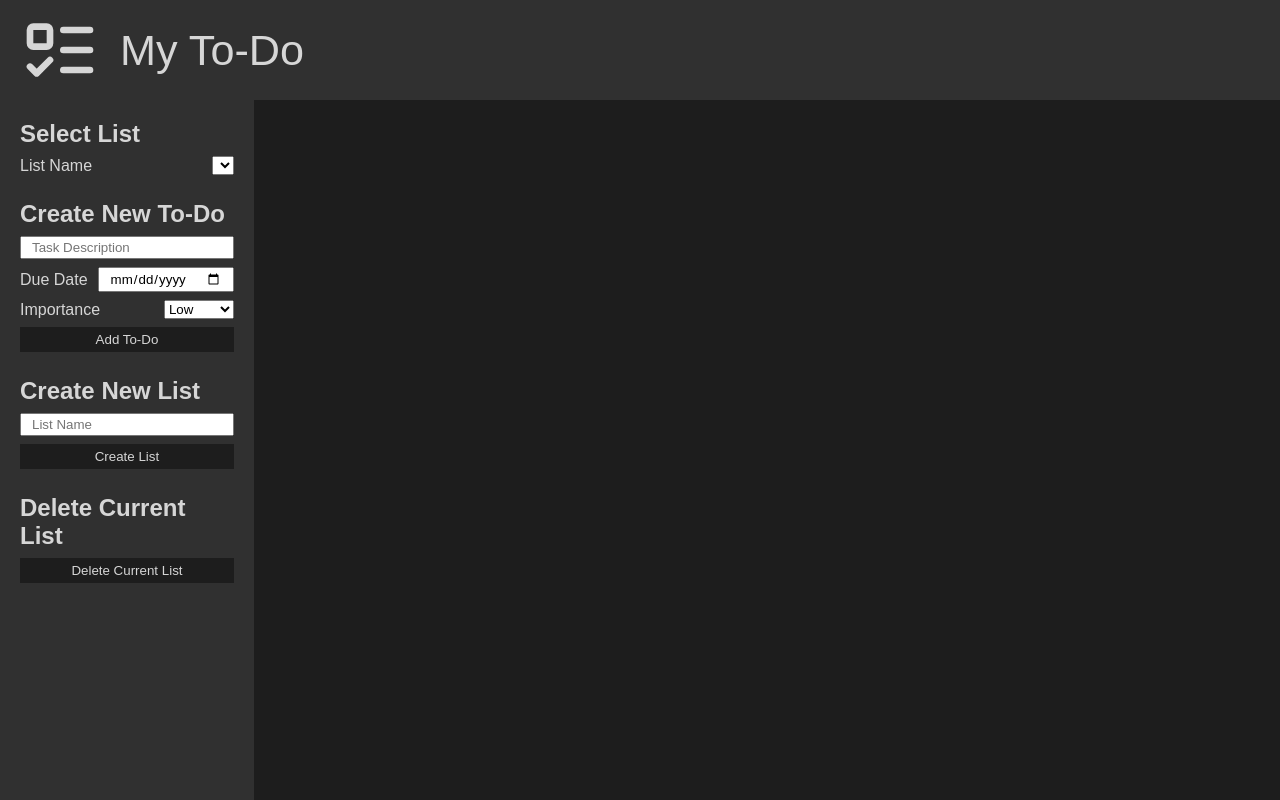
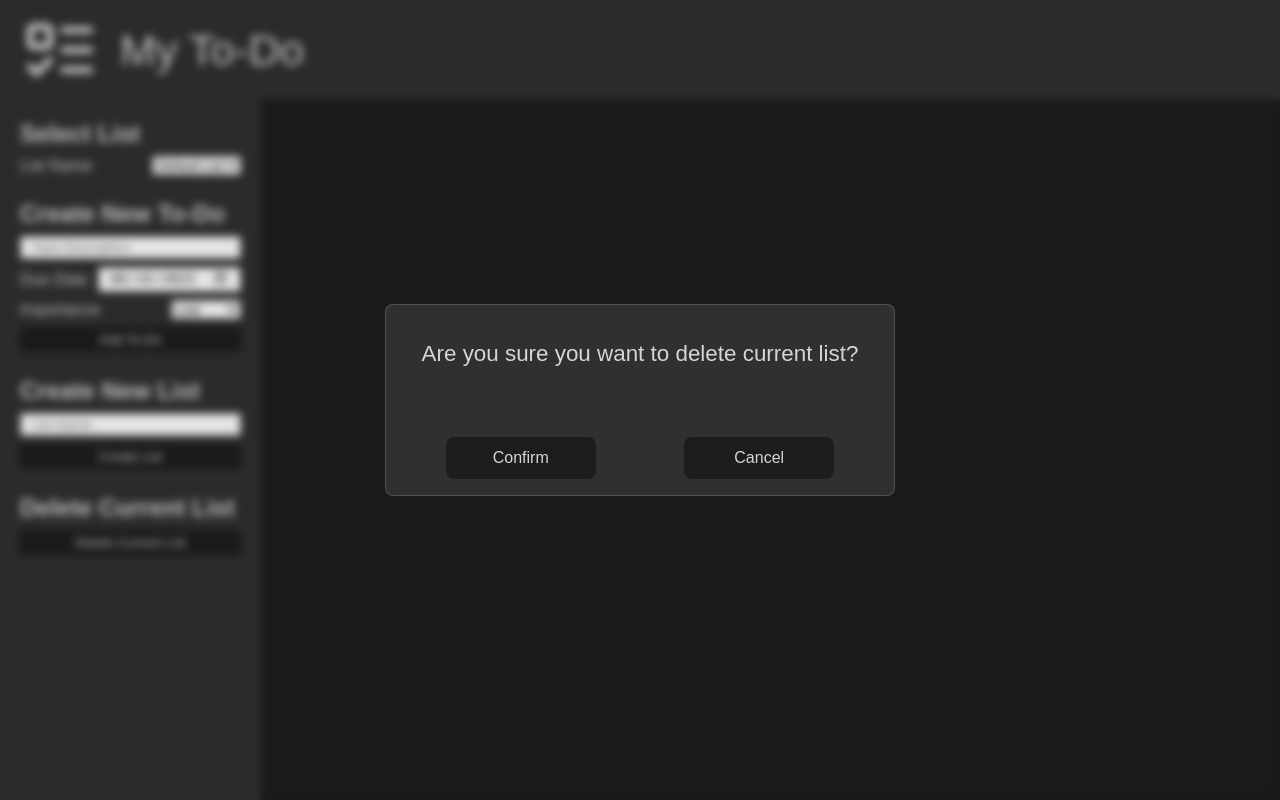
Before and after one commit to ZwierQ/todo-list, a website built with webpack: page src/index.html in a window 1280 px wide. Both pictures are taken after a click on the button "Delete Current List". Built offline with nearby package versions, Linux system fonts and the light colour scheme.

Commit message:
feat: add confirmation modal for deleting list
feat: prevent picking past dates

```diff
--- /dev/null
+++ b/src/components/Modal.js
@@ -0,0 +1,18 @@
+const Modal = (parentElement) => {
+  const modal = document.createElement("dialog");
+  modal.id = "modal";
+
+  modal.innerHTML = `
+    <div class="confirm-delete">
+      Are you sure you want to delete current list?
+    </div>
+    <div class="confirm-buttons">
+      <button type="button" class="modal-button confirm">Confirm</button>
+      <button type="button" class="modal-button cancel">Cancel</button>
+    </div>
+  `;
+
+  parentElement.appendChild(modal);
+};
+
+export default Modal;
--- a/src/components/TodoForm.js
+++ b/src/components/TodoForm.js
@@ -1,3 +1,5 @@
+import { getMinDate } from "../libs/getMinDate";
+
 const TodoForm = (parentElement) => {
   const todoForm = document.createElement("div");
   todoForm.classList.add("todo-form");
@@ -18,7 +20,7 @@ const TodoForm = (parentElement) => {
       </div>
       <div class="todo-due-date">
         <label for="todo-due-date">Due Date</label>
-        <input type="date" id="todo-due-date">
+        <input type="date" id="todo-due-date" value=${getMinDate()} min=${getMinDate()}>
       </div>
       <div class="todo-importance">
         <label for="todo-importance">Importance</label>
--- a/src/components/UI.js
+++ b/src/components/UI.js
@@ -1,4 +1,5 @@
 import Heading from "./Heading";
+import Modal from "./Modal";
 import TodoForm from "./TodoForm";
 import TodoList from "./TodoList";
 
@@ -8,6 +9,7 @@ const UI = () => {
   Heading(content);
   TodoForm(content);
   TodoList(content);
+  Modal(content);
 };
 
 export default UI;
--- a/src/index.css
+++ b/src/index.css
@@ -1,16 +1,58 @@
-* {
+body,
+input,
+h2 {
   padding: 0;
   margin: 0;
-  font-family: sans-serif;
 }
 
 body {
+  font-family: sans-serif;
   background-color: #1d1d1d;
 }
 
 .todo-form input {
   width: 100%;
   padding: 2px 10px;
+}
+
+dialog {
+  border: solid 1px #80808069;
+  outline: none;
+  border-radius: 8px;
+  background-color: #303030;
+  color: #d6d6d6;
+}
+
+dialog::backdrop {
+  backdrop-filter: blur(4px);
+}
+
+#modal {
+  display: flex;
+  flex-direction: column;
+  gap: 50px;
+
+  & .confirm-buttons {
+    display: flex;
+    justify-content: space-around;
+  }
+}
+
+#modal:not([open]) {
+  display: none;
+}
+
+.confirm-delete {
+  padding: 20px;
+  font-size: 1.4rem;
+}
+
+.modal-button {
+  width: 150px;
+  padding: 12px;
+  outline: none;
+  font-size: 1rem;
+  border-radius: 8px;
 }
 
 button {
--- /dev/null
+++ b/src/libs/getMinDate.js
@@ -0,0 +1 @@
+export const getMinDate = () => new Date().toISOString().slice(0, 10);
```
Also changed, not shown: dist/bundle.js, src/libs/ScreenController.js.
